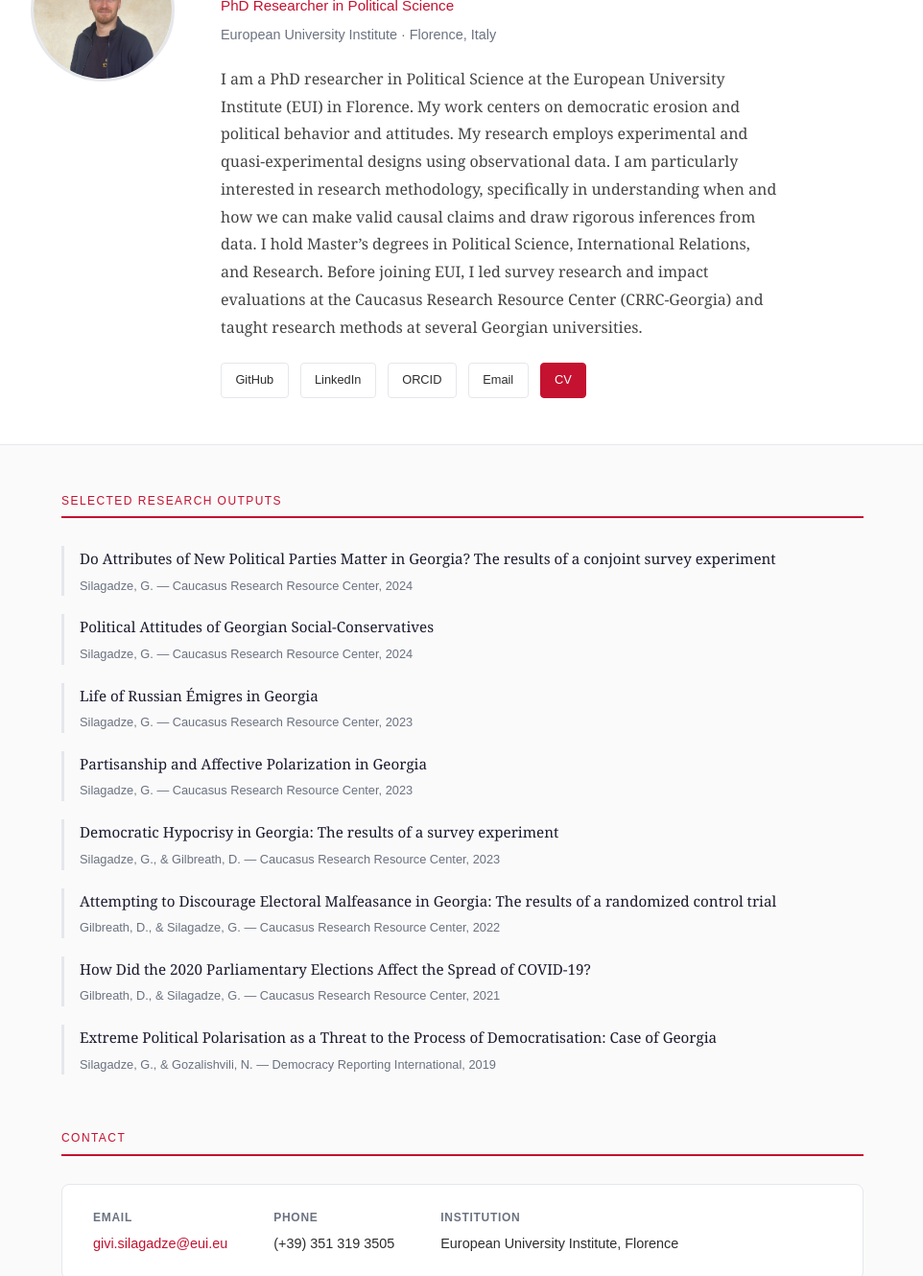
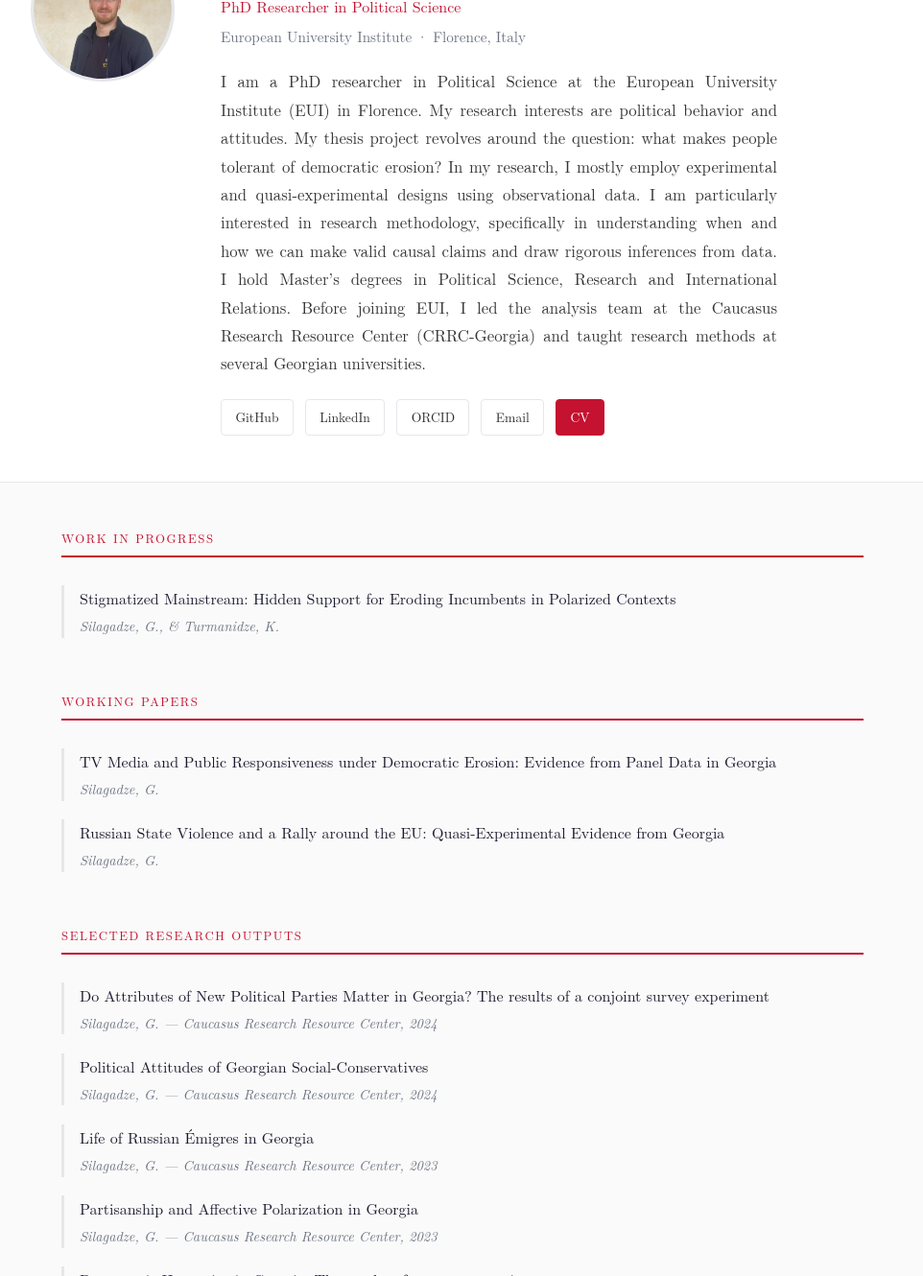
Before and after one commit to givi-silagadze/givi-silagadze.github.io, a plain HTML site: page index.html in a window 1280 px wide. Shown: the part 186-1516 px from the top of the page at 96% size, without its empty margins (158-1120 px from the left). Drawn offline with Linux system fonts and the light colour scheme; a web font is replaced by a local one.

Commit message:
Update bio, add Work in Progress and Working Papers sections, switch to CMU Serif
Co-Authored-By: Claude Opus 4.7 <noreply@anthropic.com>

```diff
--- a/index.html
+++ b/index.html
@@ -4,41 +4,43 @@
   <meta charset="UTF-8" />
   <meta name="viewport" content="width=device-width, initial-scale=1.0"/>
   <title>Givi Silagadze</title>
+  <link rel="stylesheet" href="https://fonts.cdnfonts.com/css/cmu-serif">
   <style>
     * { margin: 0; padding: 0; box-sizing: border-box; }
-    :root { --red: #c41230; --dark: #1a1a2e; --text: #2d2d2d; --muted: #6b7280; --bg: #fafafa; --border: #e5e7eb; }
-    body { font-family: Georgia, serif; background: var(--bg); color: var(--text); line-height: 1.7; }
+    :root { --red: #c41230; --dark: #1a1a2e; --text: #2d2d2d; --muted: #6b7280; --bg: #fafafa; --border: #e5e7eb;
+            --serif: 'CMU Serif', 'Latin Modern Roman', 'Computer Modern Serif', Georgia, serif; }
+    body { font-family: var(--serif); background: var(--bg); color: var(--text); line-height: 1.7; }
     nav { position: sticky; top: 0; background: white; border-bottom: 1px solid var(--border); z-index: 100; padding: 0 2rem; }
     nav .inner { max-width: 900px; margin: 0 auto; display: flex; align-items: center; justify-content: space-between; height: 56px; }
-    nav .logo { font-size: 1rem; font-weight: bold; color: var(--red); text-decoration: none; }
+    nav .logo { font-family: var(--serif); font-size: 1rem; font-weight: bold; color: var(--red); text-decoration: none; }
     nav ul { list-style: none; display: flex; gap: 2rem; }
-    nav ul a { font-family: Arial, sans-serif; font-size: 0.85rem; text-decoration: none; color: var(--muted); text-transform: uppercase; letter-spacing: 0.05em; }
+    nav ul a { font-family: var(--serif); font-size: 0.9rem; text-decoration: none; color: var(--muted); text-transform: uppercase; letter-spacing: 0.05em; }
     nav ul a:hover { color: var(--red); }
     .hero { background: white; border-bottom: 1px solid var(--border); padding: 4rem 2rem 3rem; }
     .hero .inner { max-width: 900px; margin: 0 auto; display: flex; gap: 3rem; align-items: flex-start; }
     .avatar { width: 150px; height: 150px; border-radius: 50%; object-fit: cover; object-position: center top; flex-shrink: 0; border: 3px solid var(--border); }
-    .hero-text h1 { font-size: 2rem; color: var(--dark); margin-bottom: 0.25rem; }
-    .hero-text .title { color: var(--red); font-family: Arial, sans-serif; font-size: 0.95rem; margin-bottom: 0.3rem; }
-    .hero-text .inst { color: var(--muted); font-family: Arial, sans-serif; font-size: 0.9rem; margin-bottom: 1.2rem; }
-    .hero-text p { font-size: 1rem; color: #444; max-width: 580px; margin-bottom: 1.4rem; line-height: 1.8; }
+    .hero-text h1 { font-family: var(--serif); font-size: 2rem; color: var(--dark); margin-bottom: 0.25rem; }
+    .hero-text .title { color: var(--red); font-family: var(--serif); font-size: 1rem; margin-bottom: 0.3rem; }
+    .hero-text .inst { color: var(--muted); font-family: var(--serif); font-size: 0.95rem; margin-bottom: 1.2rem; }
+    .hero-text p { font-family: var(--serif); font-size: 1.05rem; color: #333; max-width: 580px; margin-bottom: 1.4rem; line-height: 1.75; text-align: justify; }
     .links { display: flex; gap: 0.75rem; flex-wrap: wrap; }
-    .links a { padding: 0.4rem 0.9rem; border: 1.5px solid var(--border); border-radius: 4px; font-family: Arial, sans-serif; font-size: 0.8rem; text-decoration: none; color: var(--text); }
+    .links a { padding: 0.4rem 0.9rem; border: 1.5px solid var(--border); border-radius: 4px; font-family: var(--serif); font-size: 0.85rem; text-decoration: none; color: var(--text); }
     .links a:hover { border-color: var(--red); color: var(--red); }
     .links a.cv-link { background: var(--red); color: white; border-color: var(--red); }
     .links a.cv-link:hover { background: #a50f28; border-color: #a50f28; color: white; }
     main { max-width: 900px; margin: 0 auto; padding: 3rem 2rem; }
     section { margin-bottom: 3.5rem; }
-    .section-title { font-family: Arial, sans-serif; font-size: 0.75rem; text-transform: uppercase; letter-spacing: 0.12em; color: var(--red); border-bottom: 2px solid var(--red); padding-bottom: 0.4rem; margin-bottom: 1.8rem; }
+    .section-title { font-family: var(--serif); font-size: 0.8rem; text-transform: uppercase; letter-spacing: 0.12em; color: var(--red); border-bottom: 2px solid var(--red); padding-bottom: 0.4rem; margin-bottom: 1.8rem; }
     .pub { margin-bottom: 1.2rem; padding-left: 1rem; border-left: 3px solid var(--border); transition: border-color 0.2s; }
     .pub:hover { border-color: var(--red); }
-    .pub a { color: var(--dark); text-decoration: none; font-size: 0.95rem; }
+    .pub a, .pub .pub-title { font-family: var(--serif); color: var(--dark); text-decoration: none; font-size: 1rem; display: block; }
     .pub a:hover { color: var(--red); }
-    .pub .meta { font-family: Arial, sans-serif; font-size: 0.8rem; color: var(--muted); margin-top: 0.2rem; }
+    .pub .meta { font-family: var(--serif); font-style: italic; font-size: 0.9rem; color: var(--muted); margin-top: 0.2rem; }
     .contact-block { background: white; border: 1px solid var(--border); border-radius: 8px; padding: 1.5rem 2rem; display: flex; gap: 3rem; flex-wrap: wrap; }
-    .contact-block div { font-family: Arial, sans-serif; font-size: 0.9rem; }
-    .contact-block strong { display: block; color: var(--muted); font-size: 0.75rem; text-transform: uppercase; letter-spacing: 0.06em; margin-bottom: 0.3rem; }
+    .contact-block div { font-family: var(--serif); font-size: 0.95rem; }
+    .contact-block strong { display: block; color: var(--muted); font-size: 0.8rem; text-transform: uppercase; letter-spacing: 0.06em; margin-bottom: 0.3rem; }
     .contact-block a { color: var(--red); text-decoration: none; }
-    footer { text-align: center; padding: 2rem; font-family: Arial, sans-serif; font-size: 0.8rem; color: var(--muted); border-top: 1px solid var(--border); margin-top: 2rem; }
+    footer { text-align: center; padding: 2rem; font-family: var(--serif); font-size: 0.85rem; color: var(--muted); border-top: 1px solid var(--border); margin-top: 2rem; }
     @media (max-width: 640px) {
       .hero .inner { flex-direction: column; gap: 1.5rem; }
       .avatar { width: 120px; height: 120px; }
@@ -51,7 +53,7 @@
   <div class="inner">
     <a class="logo" href="#">Givi Silagadze</a>
     <ul>
-      <li><a href="#publications">Publications</a></li>
+      <li><a href="#work-in-progress">Research</a></li>
       <li><a href="#contact">Contact</a></li>
     </ul>
   </div>
@@ -64,7 +66,7 @@
       <h1>Givi Silagadze</h1>
       <div class="title">PhD Researcher in Political Science</div>
       <div class="inst">European University Institute · Florence, Italy</div>
-      <p>I am a PhD researcher in Political Science at the European University Institute (EUI) in Florence. My work centers on democratic erosion and political behavior and attitudes. My research employs experimental and quasi-experimental designs using observational data. I am particularly interested in research methodology, specifically in understanding when and how we can make valid causal claims and draw rigorous inferences from data. I hold Master’s degrees in Political Science, International Relations, and Research. Before joining EUI, I led survey research and impact evaluations at the Caucasus Research Resource Center (CRRC-Georgia) and taught research methods at several Georgian universities.</p>
+      <p>I am a PhD researcher in Political Science at the European University Institute (EUI) in Florence. My research interests are political behavior and attitudes. My thesis project revolves around the question: what makes people tolerant of democratic erosion? In my research, I mostly employ experimental and quasi-experimental designs using observational data. I am particularly interested in research methodology, specifically in understanding when and how we can make valid causal claims and draw rigorous inferences from data. I hold Master’s degrees in Political Science, Research and International Relations. Before joining EUI, I led the analysis team at the Caucasus Research Resource Center (CRRC-Georgia) and taught research methods at several Georgian universities.</p>
       <div class="links">
         <a href="https://github.com/givi-silagadze" target="_blank">GitHub</a>
         <a href="https://www.linkedin.com/in/givi-silagadze-b45769102/" target="_blank">LinkedIn</a>
@@ -77,6 +79,26 @@
 </div>
 
 <main>
+
+  <section id="work-in-progress">
+    <div class="section-title">Work in Progress</div>
+    <div class="pub">
+      <span class="pub-title">Stigmatized Mainstream: Hidden Support for Eroding Incumbents in Polarized Contexts</span>
+      <div class="meta">Silagadze, G., &amp; Turmanidze, K.</div>
+    </div>
+  </section>
+
+  <section id="working-papers">
+    <div class="section-title">Working Papers</div>
+    <div class="pub">
+      <span class="pub-title">TV Media and Public Responsiveness under Democratic Erosion: Evidence from Panel Data in Georgia</span>
+      <div class="meta">Silagadze, G.</div>
+    </div>
+    <div class="pub">
+      <span class="pub-title">Russian State Violence and a Rally around the EU: Quasi-Experimental Evidence from Georgia</span>
+      <div class="meta">Silagadze, G.</div>
+    </div>
+  </section>
 
   <section id="publications">
     <div class="section-title">Selected Research Outputs</div>
```
